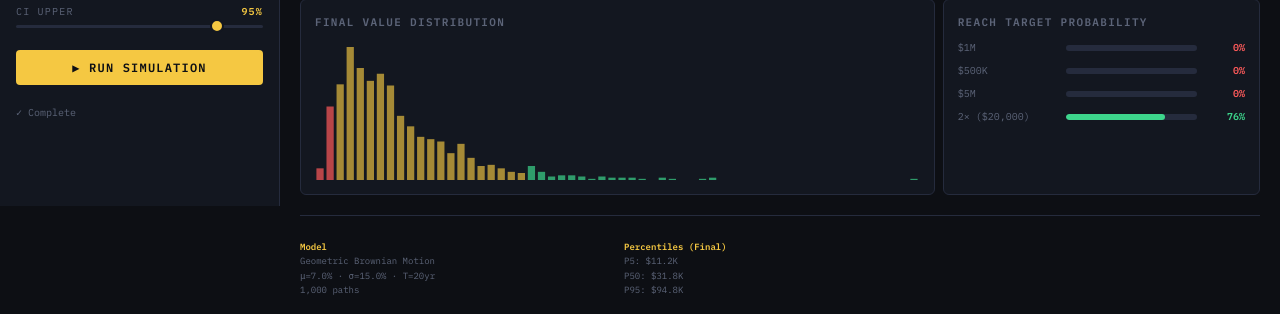
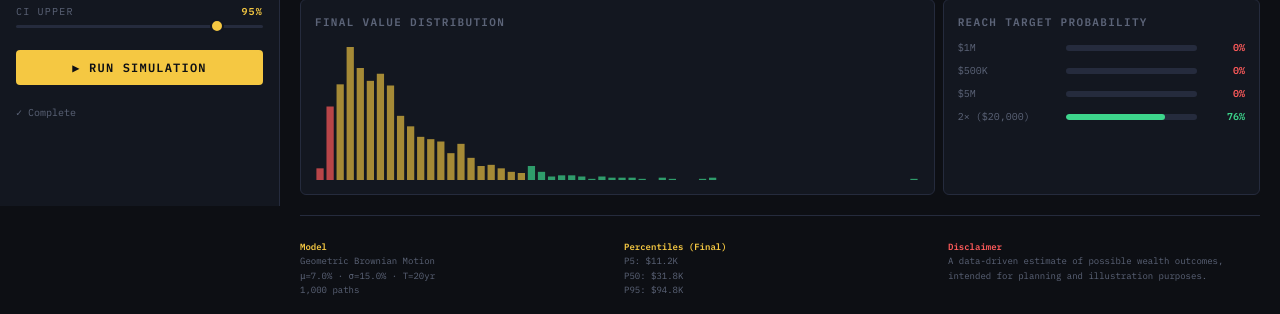
Before and after one commit to sg1106/Monte-carlo-wealth-simulator, a Flask app: page / in a window 1280 px wide. Shown: the part 594-908 px from the top of the page. Run offline with Flask 3, Linux system fonts and the light colour scheme.

Commit message:
Update index.html

```diff
--- a/templates/index.html
+++ b/templates/index.html
@@ -503,10 +503,10 @@
                     <b>Percentiles (Final)</b><br>
                     <span id="footer-pct"></span>
                 </div>
-                <!-- <div class="footer-box">
+                <div class="footer-box">
                     <b style="color: var(--red);">Disclaimer</b><br>
-                    Simulation only. Past returns do not guarantee future results. Not financial advice.
-                </div> -->
+                    A data-driven estimate of possible wealth outcomes, intended for planning and illustration purposes.
+                </div>
             </div>
         </main>
     </div>
```
